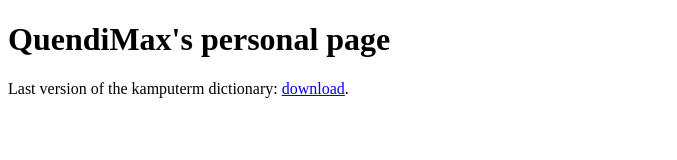
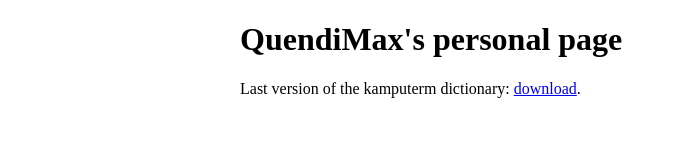
Before and after one commit to QuendiMax/quendimax.github.com, a plain HTML site: page index.html in a window 1280 px wide. Shown: the whole page, without its empty margins (0-677 px from the left). Drawn offline with Linux system fonts and the light colour scheme.

Commit message:
Body in center

```diff
--- a/index.html
+++ b/index.html
@@ -1,15 +1,28 @@
 <!DOCTYPE html>
 <html>
+
 <head>
 	<title>quendimax’s personal page</title>
 	<meta http-equiv="content-type" content="text/html;charset=UTF-8" />
+	<style type="text/css">
+	body {
+		margin-left: auto;
+		margin-right: auto;
+		width: 800px;
+	}
+	</style>
 </head>
 
 <body>
-	<h1>QuendiMax's personal page</h1>
+	<dive id="header">
+		<h1>QuendiMax's personal page</h1>
+	</dive>
 
-	<p>
-	Last version of the kamputerm dictionary: <a href="http://quendimax.github.com/data/kamputerm.tar.gz">download</a>.
-	</p>
+	<dive id="content">
+		<p>
+		Last version of the kamputerm dictionary: <a href="http://quendimax.github.com/data/kamputerm.tar.gz">download</a>.
+		</p>
+	</dive>
 </body>
+
 </html>
```
